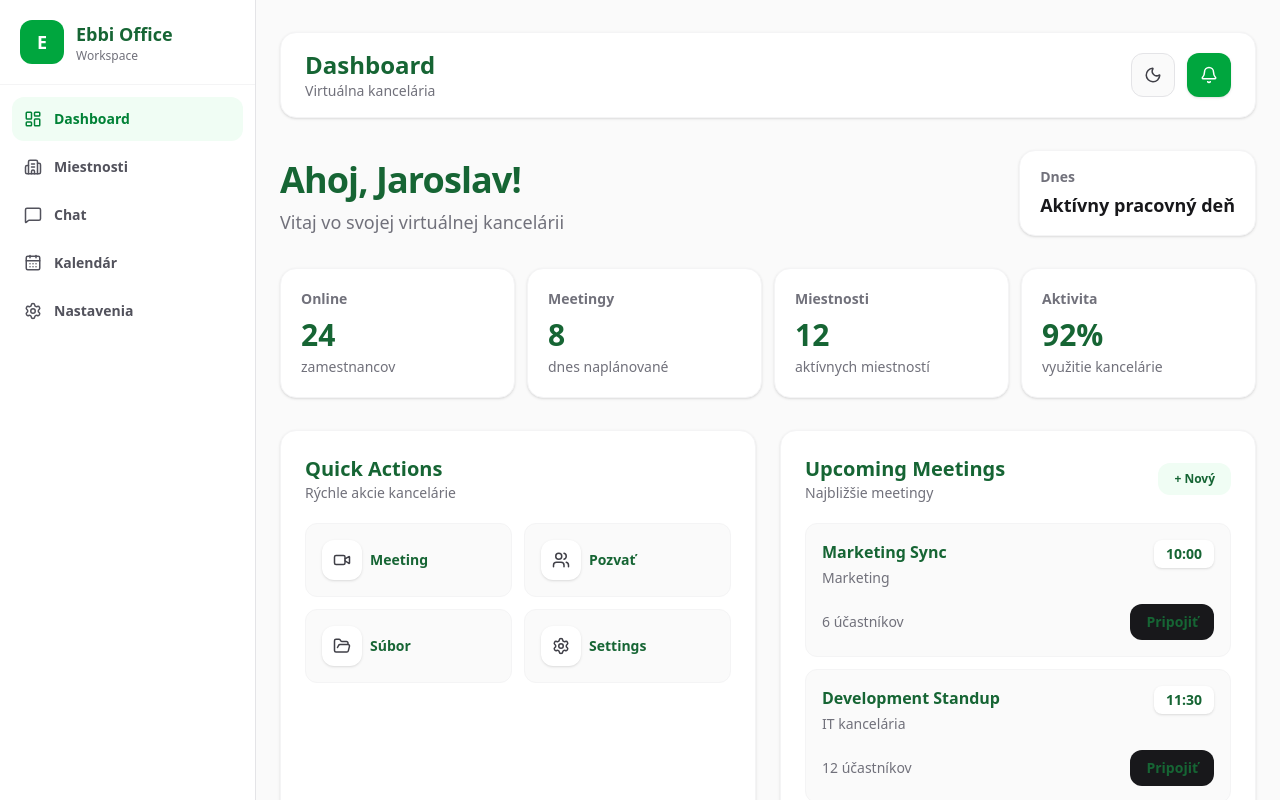
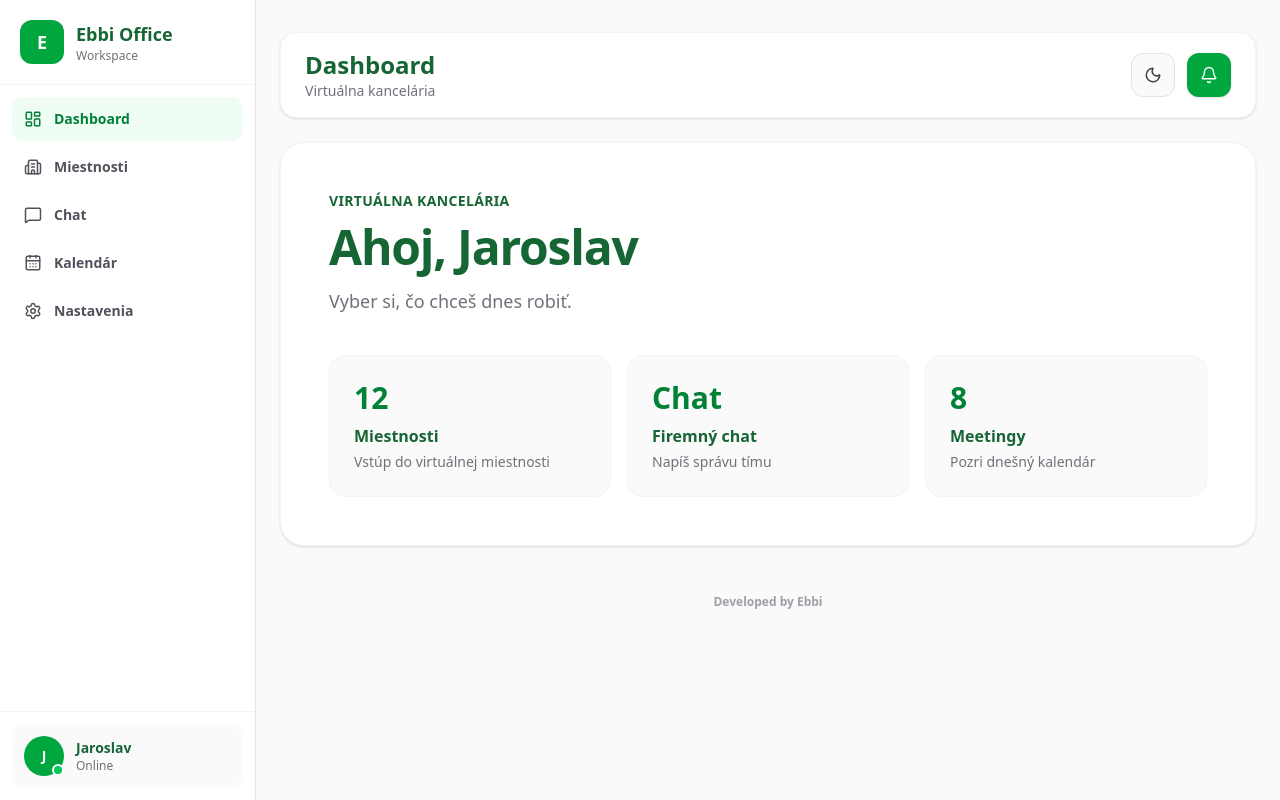
Before and after one commit to EbbiSK/virtualna-kancelaria, a React (Vite) app: page /dashboard in a window 1280 px wide. Shown: the top 800 px of the page. Built offline with nearby package versions, Linux system fonts and the light colour scheme.

Commit message:
Simplified homepage UI

```diff
--- a/src/components/HomeView.tsx
+++ b/src/components/HomeView.tsx
@@ -1,10 +1,8 @@
 import { useEffect, useState } from "react";
-import { useLocation } from "react-router-dom";
+import { useLocation, useNavigate } from "react-router-dom";
 
 import Sidebar from "./Sidebar";
 import TopBar from "./TopBar";
-import OfficeStats from "./OfficeStats";
-import QuickActions from "./QuickActions";
 import RoomsGrid from "./RoomsGrid";
 import UpcomingMeetings from "./UpcomingMeetings";
 import OfficeChat from "./OfficeChat";
@@ -12,6 +10,7 @@ import SettingsPanel from "./SettingsPanel";
 
 export default function HomeView() {
   const location = useLocation();
+  const navigate = useNavigate();
 
   const [mobileOpen, setMobileOpen] = useState(false);
 
@@ -59,7 +58,7 @@ export default function HomeView() {
         />
 
         <main className="min-w-0 flex-1 px-4 py-6 md:px-6 md:py-8">
-          <div className="mx-auto max-w-7xl space-y-6 md:space-y-8">
+          <div className="mx-auto max-w-5xl space-y-6">
             <TopBar
               darkMode={darkMode}
               setDarkMode={setDarkMode}
@@ -67,39 +66,79 @@ export default function HomeView() {
             />
 
             {location.pathname === "/dashboard" && (
-              <>
-                <section className="flex flex-col gap-4 md:flex-row md:items-end md:justify-between">
-                  <div>
-                    <h1 className="text-3xl font-black tracking-tight text-zinc-900 dark:text-white md:text-4xl">
-                      Ahoj, Jaroslav!
-                    </h1>
+              <div className="rounded-3xl border border-zinc-100 bg-white p-8 shadow-sm dark:border-zinc-800 dark:bg-zinc-900 md:p-12">
+                <div className="max-w-2xl">
+                  <p className="text-sm font-bold uppercase tracking-wide text-green-700 dark:text-green-400">
+                    Virtuálna kancelária
+                  </p>
 
-                    <p className="mt-2 text-base text-zinc-500 dark:text-zinc-400 md:text-lg">
-                      Vitaj vo svojej virtuálnej kancelárii
+                  <h1 className="mt-3 text-4xl font-black tracking-tight text-zinc-900 dark:text-white md:text-5xl">
+                    Ahoj, Jaroslav
+                  </h1>
+
+                  <p className="mt-4 text-lg text-zinc-500 dark:text-zinc-400">
+                    Vyber si, čo chceš dnes robiť.
+                  </p>
+                </div>
+
+                <div className="mt-10 grid grid-cols-1 gap-4 md:grid-cols-3">
+                  <button
+                    onClick={() => navigate("/rooms")}
+                    className="rounded-2xl border border-zinc-100 bg-zinc-50 p-6 text-left transition hover:border-green-200 hover:bg-green-50 dark:border-zinc-800 dark:bg-zinc-950 dark:hover:border-green-800 dark:hover:bg-zinc-800"
+                  >
+                    <div className="text-3xl font-black text-green-700 dark:text-green-400">
+                      12
+                    </div>
+
+                    <div className="mt-2 font-bold text-zinc-900 dark:text-white">
+                      Miestnosti
+                    </div>
+
+                    <p className="mt-1 text-sm text-zinc-500 dark:text-zinc-400">
+                      Vstúp do virtuálnej miestnosti
                     </p>
-                  </div>
+                  </button>
 
-                  <div className="rounded-2xl border border-zinc-100 bg-white px-5 py-4 shadow-sm dark:border-zinc-800 dark:bg-zinc-900">
-                    <p className="text-sm font-semibold text-zinc-500 dark:text-zinc-400">
-                      Dnes
+                  <button
+                    onClick={() => navigate("/chat")}
+                    className="rounded-2xl border border-zinc-100 bg-zinc-50 p-6 text-left transition hover:border-green-200 hover:bg-green-50 dark:border-zinc-800 dark:bg-zinc-950 dark:hover:border-green-800 dark:hover:bg-zinc-800"
+                  >
+                    <div className="text-3xl font-black text-green-700 dark:text-green-400">
+                      Chat
+                    </div>
+
+                    <div className="mt-2 font-bold text-zinc-900 dark:text-white">
+                      Firemný chat
+                    </div>
+
+                    <p className="mt-1 text-sm text-zinc-500 dark:text-zinc-400">
+                      Napíš správu tímu
                     </p>
+                  </button>
 
-                    <p className="mt-1 text-lg font-black text-zinc-900 dark:text-white">
-                      Aktívny pracovný deň
+                  <button
+                    onClick={() => navigate("/calendar")}
+                    className="rounded-2xl border border-zinc-100 bg-zinc-50 p-6 text-left transition hover:border-green-200 hover:bg-green-50 dark:border-zinc-800 dark:bg-zinc-950 dark:hover:border-green-800 dark:hover:bg-zinc-800"
+                  >
+                    <div className="text-3xl font-black text-green-700 dark:text-green-400">
+                      8
+                    </div>
+
+                    <div className="mt-2 font-bold text-zinc-900 dark:text-white">
+                      Meetingy
+                    </div>
+
+                    <p className="mt-1 text-sm text-zinc-500 dark:text-zinc-400">
+                      Pozri dnešný kalendár
                     </p>
-                  </div>
-                </section>
-
-                <OfficeStats />
-
-                <div className="grid grid-cols-1 gap-6 xl:grid-cols-2">
-                  <QuickActions />
-                  <UpcomingMeetings />
+                  </button>
                 </div>
-              </>
+              </div>
             )}
 
             {location.pathname === "/rooms" && <RoomsGrid />}
+
+            {location.pathname.startsWith("/rooms/") && <RoomsGrid />}
 
             {location.pathname === "/chat" && <OfficeChat />}
 
@@ -113,7 +152,7 @@ export default function HomeView() {
               />
             )}
 
-            <div className="pt-8 text-center text-sm font-semibold text-zinc-400">
+            <div className="pt-6 text-center text-xs font-semibold text-zinc-400">
               Developed by Ebbi
             </div>
           </div>
```
